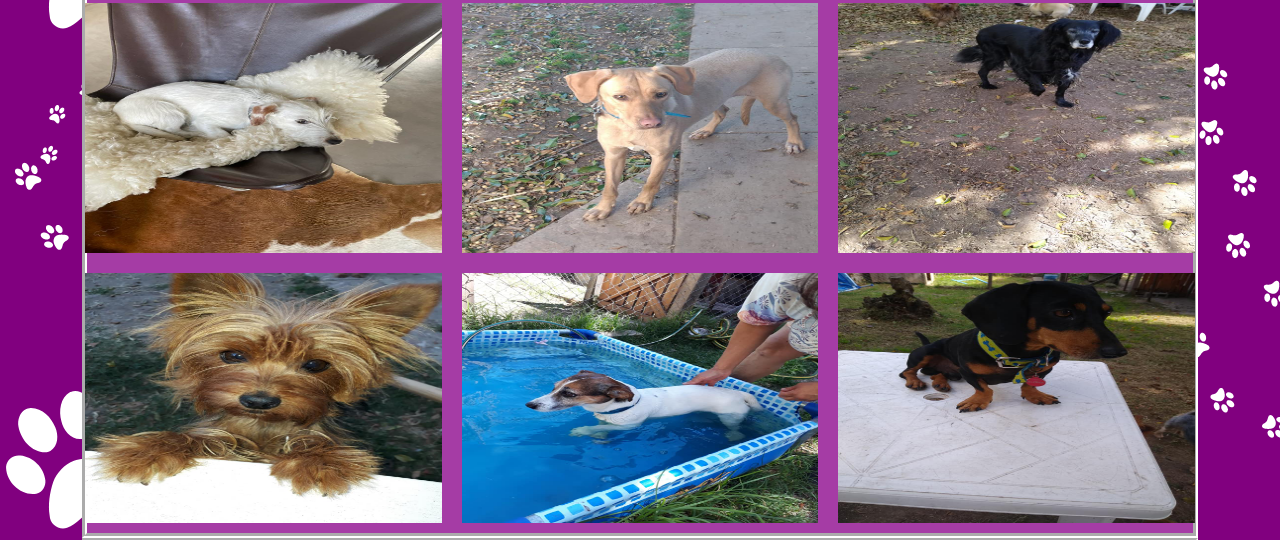
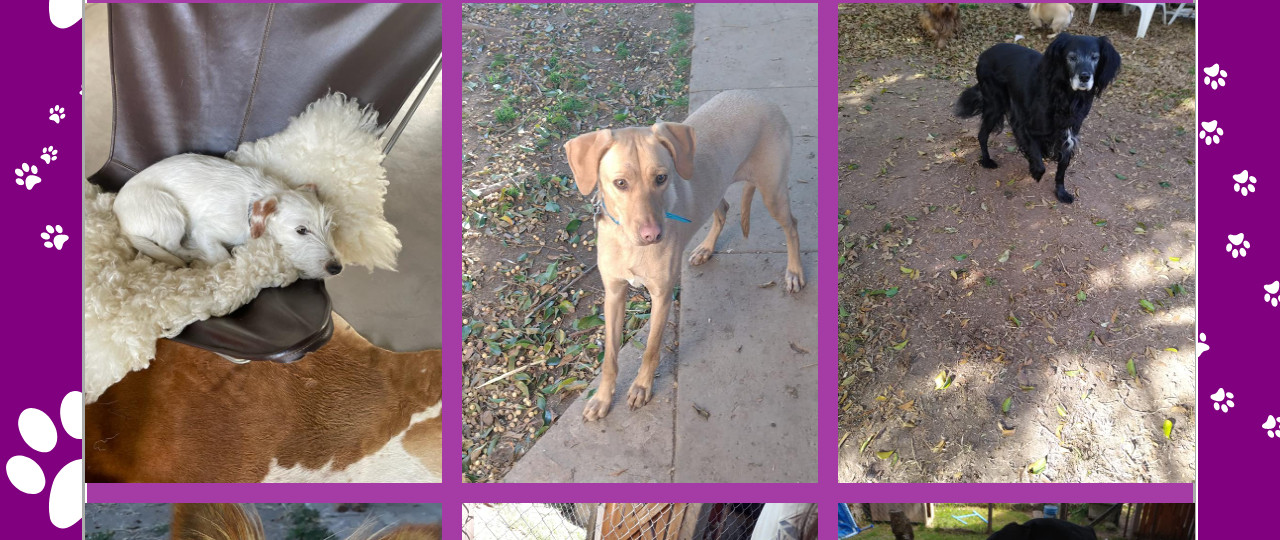
Before and after one commit to NeroStriker/Guarderia-Canina--Ezequiel-Benavides, a plain HTML site: page pages/galeria.html in a window 1280 px wide. Shown: the part 133-673 px from the top of the page. Drawn offline with nearby package versions, Linux system fonts and the light colour scheme.

Commit message:
Update style.css

```diff
--- a/style.css
+++ b/style.css
@@ -85,7 +85,7 @@ header img{
 }
 #Galeria img{
     width: 100%;
-    height: 250px;
+    height: 300px;
 }
 #Galeria img:hover{
     transform: scale(1.1);
@@ -93,7 +93,12 @@ header img{
 #Galeria .col-lg-4{
     padding: 10px;
 }
+@media screen and (min-width:1200px) {
+    #Galeria img{
+        height: 480px;
+    }
 
+}
 
 /* CONTACTO */
 
```
